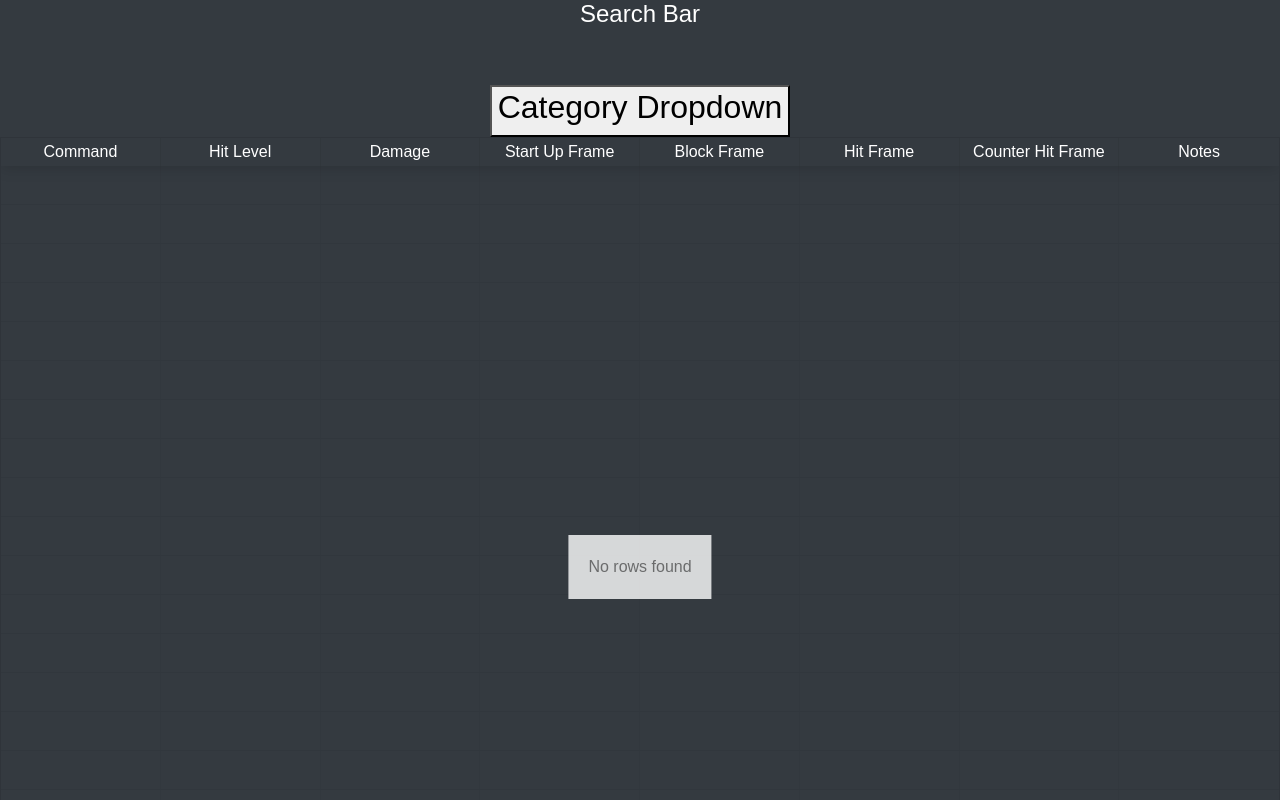
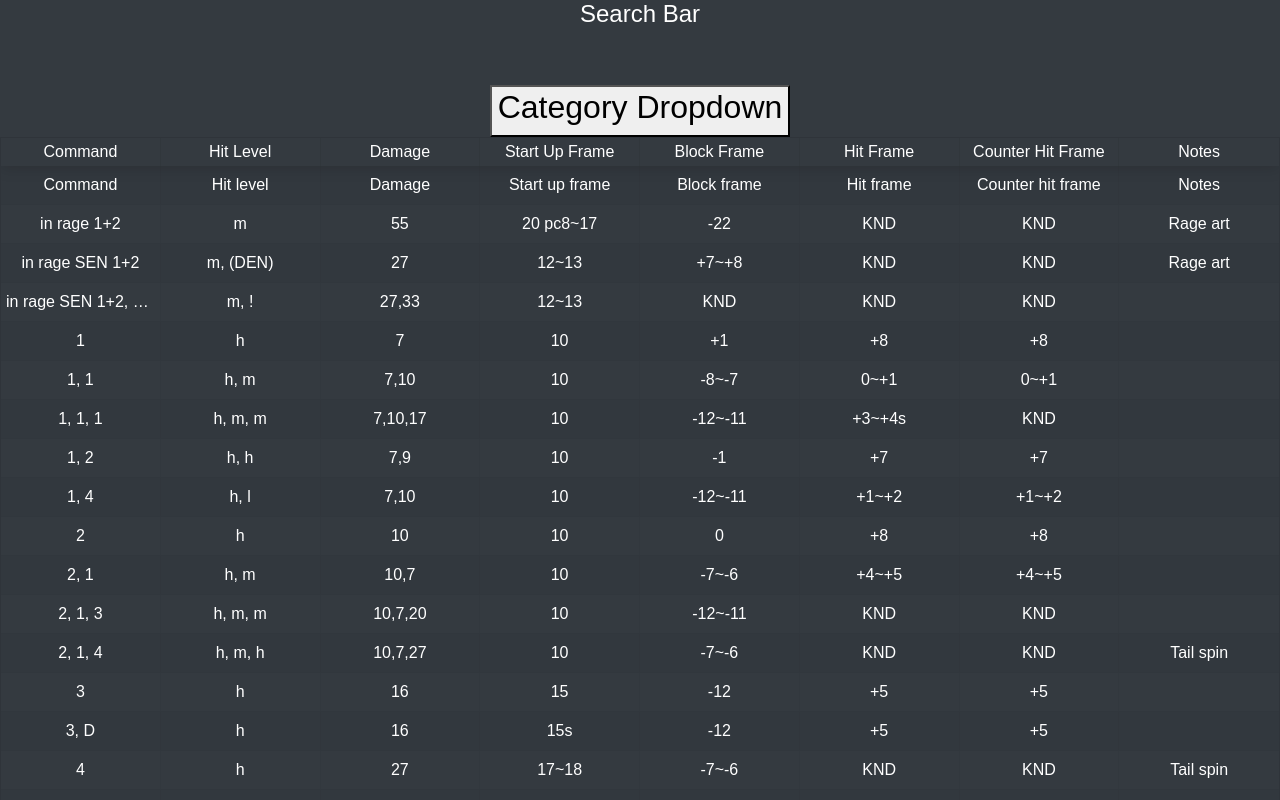
Before and after one commit to DanteUh/tekken-frame-data-app, a React (Create React App) app: page / in a window 1280 px wide. Shown: the top 800 px of the page. Built offline with nearby package versions, Linux system fonts and the light colour scheme; no server answers.

Commit message:
Add data to table

```diff
--- a/src/Components/CategoryDropdown.jsx
+++ b/src/Components/CategoryDropdown.jsx
@@ -3,23 +3,8 @@ import { Collapse } from 'reactstrap';
 import DataTable from './DataTable';
 
 export default class CategoryDropdown extends Component {
-  componentDidMount() {
-    this.getCharacterData();
-
-  };
-
   state = {
     collapse: true,
-    characterData: [],
-  }
-
-  getCharacterData = () => {
-    fetch('http://localhost:3000/Server/CharacterData/lars.json')
-      .then(res => res.json())
-      .then(response =>
-        this.setState({ characterData: response })
-      )
-      .catch(error => console.log(error));
   }
 
   toggleClick = () => {
@@ -27,14 +12,13 @@ export default class CategoryDropdown extends Component {
   }
 
   render() {
-    console.log(this.state.characterData);
     return (
       <div className="category-dropdown pt-5 pb-3">
         <button className="dropdown-btn" onClick={this.toggleClick}>
           <h2>Category Dropdown</h2>
         </button>
         <Collapse isOpen={this.state.collapse}>
-          <DataTable characterData={this.state.characterData} />
+          <DataTable />
         </Collapse>
       </div>
     );
--- a/src/Components/DataTable.jsx
+++ b/src/Components/DataTable.jsx
@@ -1,42 +1,56 @@
-import React from 'react';
+import React, { Component } from 'react';
 import PropTypes from 'prop-types';
 import ReactTable from 'react-table';
+import LarsData from '../Server/CharacterData/lars.json';
 
-const DataTable = props => (
+export default class DataTable extends Component {
+  state = {
+    frameData: LarsData.moves,
+  }
+
+  render() {
+    console.log(this.state.frameData);
+    return(
       <div className="data-table">
         <ReactTable
           columns={[
             {
               Header: 'Command',
+              accessor: 'command',
             },
             {
               Header: 'Hit Level',
+              accessor: 'hitLevel',
             },
             {
               Header: 'Damage',
+              accessor: 'damage',
             },
             {
               Header: 'Start Up Frame',
+              accessor: 'startUpFrame',
             },
             {
               Header: 'Block Frame',
+              accessor: 'blockFrame',
             },
             {
               Header: 'Hit Frame',
+              accessor: 'hitFrame',
             },
             {
               Header: 'Counter Hit Frame',
+              accessor: 'counterHitFrame',
             },
             {
               Header: 'Notes',
+              accessor: 'notes',
             },
           ]}
+          data={this.state.frameData}
+          className="-striped -highlight"
         />
       </div>
     );
-
-DataTable.propTypes = {
-
+  }
 };
-
-export default DataTable;
```
Lines whose indentation alone changed are shown as unchanged.
